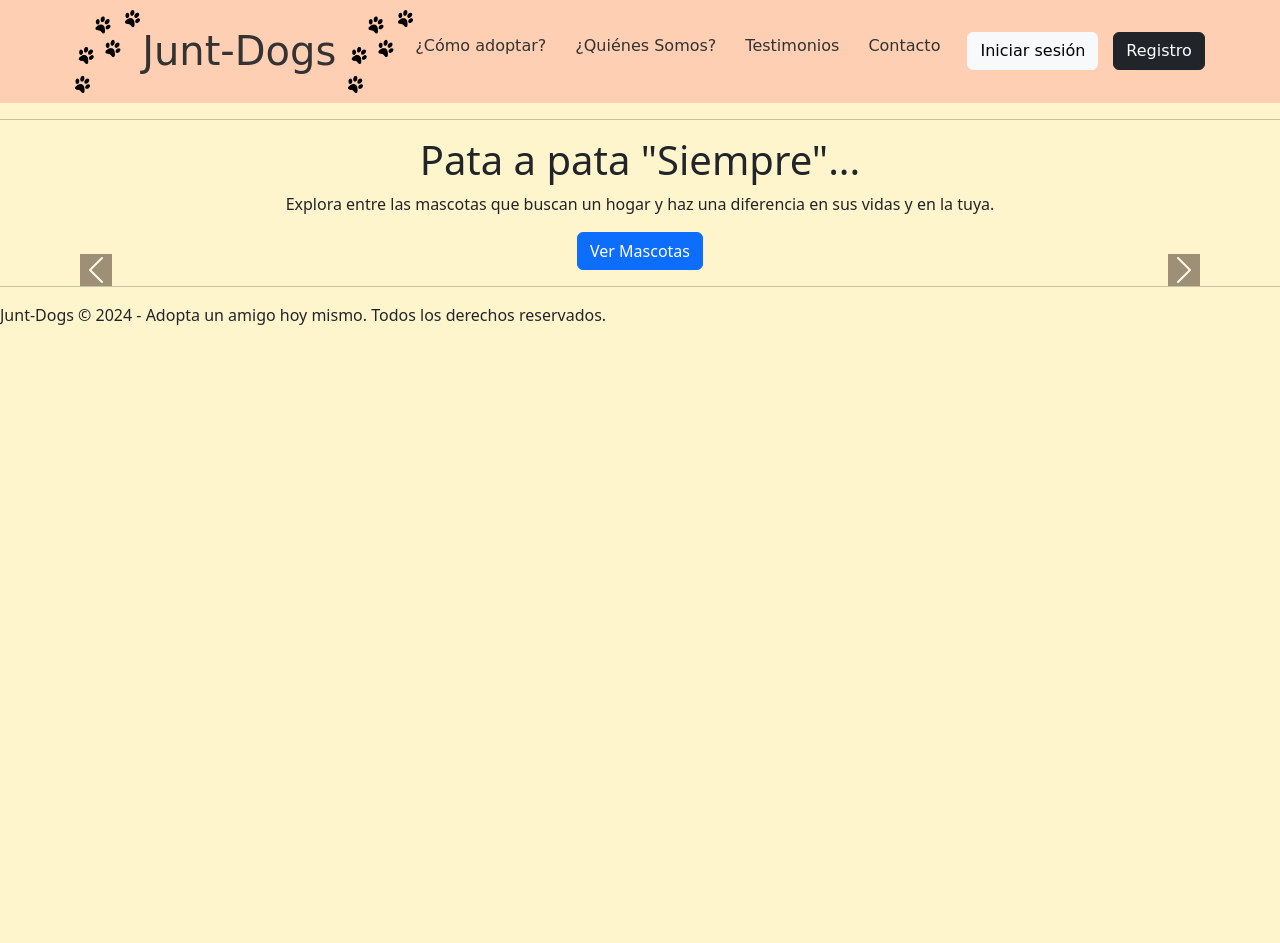
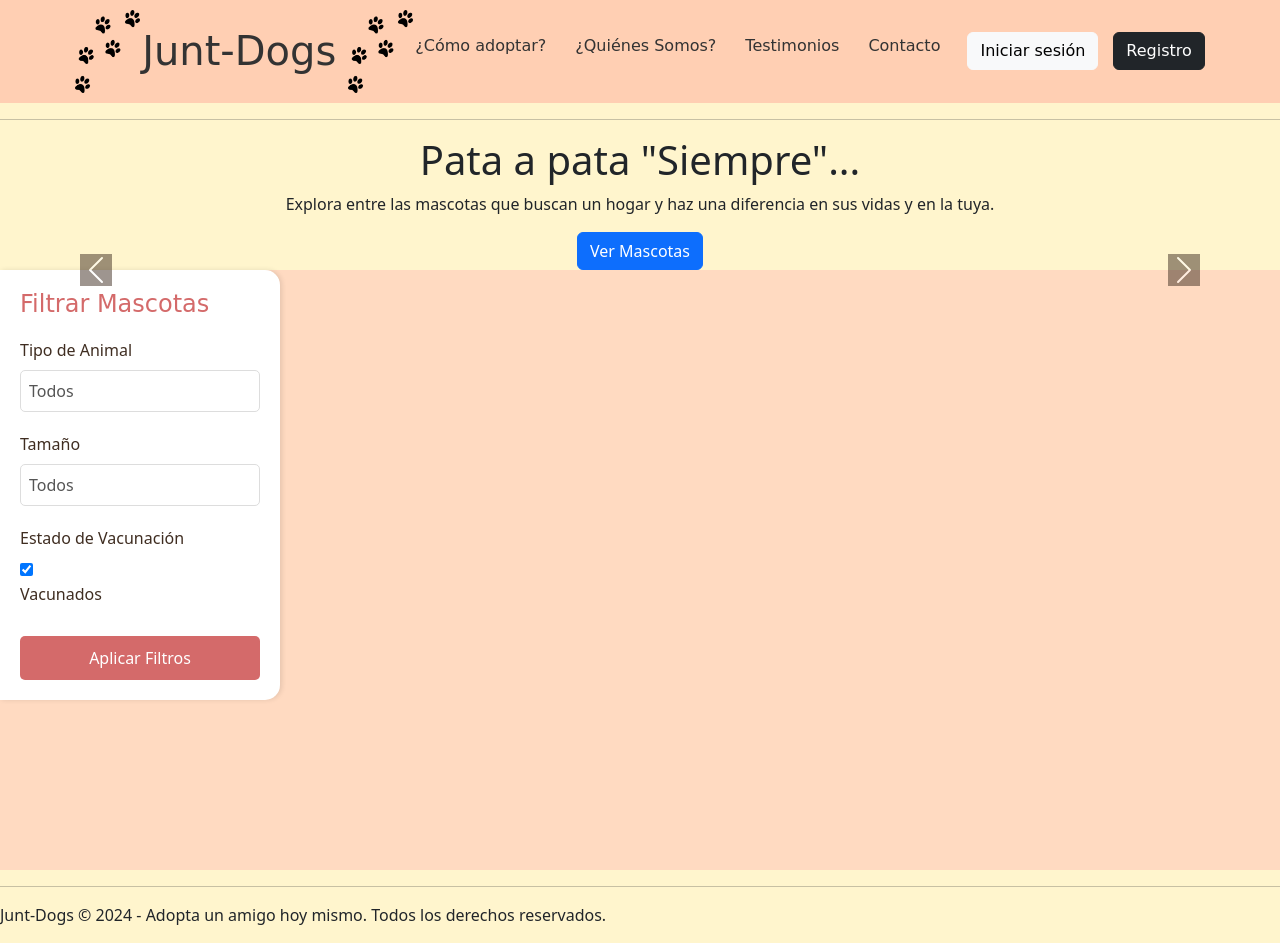
Before and after one commit to AntonioF842/JUN-DOGS-, a PHP site: page /Adopciones.html in a window 1280 px wide. Before the commit the page ends 325 px from the top, so only its background shows below. Run offline with PHP 8.4, Linux system fonts and the light colour scheme.

Commit message:
Añadi el filtro de Mascotas

```diff
--- a/frontend/Adopciones.html
+++ b/frontend/Adopciones.html
@@ -63,10 +63,50 @@
         <!-- Dynamic modals will be inserted here -->
     </div>
 
-    <!-- Sección de mascotas en adopción -->
-    <main id="mascotas">
-        <!-- Dynamic content will be inserted here -->
-    </main>
+    <!-- Nuevo contenedor flexible -->
+    <div class="content-wrapper">
+        <!-- Barra lateral de filtros -->
+        <aside class="filter-sidebar">
+            <h3>Filtrar Mascotas</h3>
+
+            <div class="filter-group">
+                <label for="tipo-animal">Tipo de Animal</label>
+                <select id="tipo-animal" class="form-control">
+                    <option value="">Todos</option>
+                    <option value="Perro">Perros</option>
+                    <option value="Gato">Gatos</option>
+                    <option value="Otro">Otros</option>
+                </select>
+            </div>
+
+            <div class="filter-group">
+                <label for="tamaño">Tamaño</label>
+                <select id="tamaño" class="form-control">
+                    <option value="">Todos</option>
+                    <option value="Pequeño">Pequeño</option>
+                    <option value="Mediano">Mediano</option>
+                    <option value="Grande">Grande</option>
+                </select>
+            </div>
+
+            <div class="filter-group">
+                <label>Estado de Vacunación</label>
+                <div>
+                    <input type="checkbox" id="vacunado" checked>
+                    <label for="vacunado">Vacunados</label>
+                </div>
+            </div>
+
+            <button class="filter-btn" onclick="aplicarFiltros()">Aplicar Filtros</button>
+        </aside>
+
+        <!-- Contenido principal -->
+        <div class="main-content">
+            <main id="mascotas">
+                <!-- El contenido dinámico se insertará aquí -->
+            </main>
+        </div>
+    </div>
 
     <footer>
         <hr class="divider">
--- a/frontend/css/adopciones.css
+++ b/frontend/css/adopciones.css
@@ -413,3 +413,89 @@ body {
         width: 100%;
     }
 }
+
+/* Nuevo contenedor flexible para la sección principal */
+.content-wrapper {
+    display: flex;
+    background-color: #FFDAC1;
+    min-height: calc(100vh - 200px); /* Ajusta según el tamaño de tu navbar */
+}
+
+/* Estilos para la barra lateral de filtros */
+.filter-sidebar {
+    width: 280px;
+    background-color: #FFF;
+    padding: 20px;
+    box-shadow: 2px 0 5px rgba(0, 0, 0, 0.1);
+    position: sticky;
+    top: 0;
+    height: 100%;
+    border-radius: 0 15px 15px 0;
+}
+
+.filter-sidebar h3 {
+    color: #D46A6A;
+    font-family: "Itim", cursive;
+    font-size: 1.5em;
+    margin-bottom: 20px;
+}
+
+.filter-group {
+    margin-bottom: 20px;
+}
+
+.filter-group label {
+    display: block;
+    color: #3f2d21;
+    margin-bottom: 8px;
+    font-weight: 500;
+}
+
+.filter-group select,
+.filter-group input[type="range"] {
+    width: 100%;
+    padding: 8px;
+    border: 1px solid #ddd;
+    border-radius: 5px;
+    background-color: #fff;
+    color: #555;
+}
+
+.filter-group input[type="checkbox"] {
+    margin-right: 8px;
+}
+
+.filter-btn {
+    background-color: #D46A6A;
+    color: white;
+    border: none;
+    padding: 10px 20px;
+    border-radius: 5px;
+    width: 100%;
+    cursor: pointer;
+    transition: background-color 0.3s;
+    margin-top: 10px;
+}
+
+.filter-btn:hover {
+    background-color: #B95353;
+}
+
+/* Ajuste del contenedor principal de mascotas */
+.main-content {
+    flex: 1;
+    padding: 20px;
+}
+
+/* Ajustes responsive */
+@media (max-width: 768px) {
+    .content-wrapper {
+        flex-direction: column;
+    }
+
+    .filter-sidebar {
+        width: 100%;
+        margin-bottom: 20px;
+        border-radius: 0 0 15px 15px;
+    }
+}
--- a/frontend/js/adopciones.js
+++ b/frontend/js/adopciones.js
@@ -1,7 +1,16 @@
 document.addEventListener("DOMContentLoaded", function() {
+    loadAndDisplayPets();
+});
+
+function loadAndDisplayPets(filters = {}) {
     fetch('../backend/adopciones.php')
         .then(response => response.json())
         .then(data => {
+            // Apply filters if they exist
+            const filteredData = filters && Object.keys(filters).length > 0
+                ? filterPets(data, filters)
+                : data;
+
             const carouselInner = document.getElementById('carousel-inner');
             const modalsContainer = document.getElementById('modals-container');
             const mascotasSection = document.getElementById('mascotas');
@@ -11,7 +20,7 @@ document.addEventListener("DOMContentLoaded", function() {
 
             const animGallery = mascotasSection.querySelector('.anim-gallery');
 
-            data.forEach((animal, index) => {
+            filteredData.forEach((animal, index) => {
                 // Carousel item
                 const carouselItem = document.createElement('div');
                 carouselItem.className = `carousel-item ${index === 0 ? 'active' : ''}`;
@@ -20,8 +29,8 @@ document.addEventListener("DOMContentLoaded", function() {
                         <img src="${animal.foto_url}" class="card-img-top" alt="${animal.nombre}">
                         <div class="card-body">
                             <h5 class="card-title">${animal.nombre}</h5>
-                            <p class="card-text"><strong>Edad:</strong> ${animal.edad} años</p>
-                            <p class="card-text"><strong>Raza:</strong> ${animal.raza}</p>
+                            <p class="card-text"><strong>Tipo:</strong> ${animal.tipo_animal}</p>
+                            <p class="card-text"><strong>Tamaño:</strong> ${animal.tamaño}</p>
                             <p>${animal.descripcion}</p>
                             <button class="btn btn-adopt" data-bs-toggle="modal" data-bs-target="#modal${animal.animal_id}">Más Información</button>
                         </div>
@@ -48,8 +57,8 @@ document.addEventListener("DOMContentLoaded", function() {
                                     <div class="col-md-6">
                                         <img src="${animal.foto_url}" class="img-fluid mb-3" alt="${animal.nombre}">
                                         <div class="pet-details">
-                                            <p><strong>Edad:</strong> ${animal.edad} años</p>
-                                            <p><strong>Raza:</strong> ${animal.raza}</p>
+                                            <p><strong>Tipo:</strong> ${animal.tipo_animal}</p>
+                                            <p><strong>Tamaño:</strong> ${animal.tamaño}</p>
                                             <p>${animal.descripcion}</p>
                                         </div>
                                     </div>
@@ -95,8 +104,8 @@ document.addEventListener("DOMContentLoaded", function() {
                 animalCard.innerHTML = `
                     <img src="${animal.foto_url}" alt="Foto de ${animal.nombre}">
                     <h3>${animal.nombre}</h3>
-                    <p><strong>Edad:</strong> ${animal.edad} años</p>
-                    <p><strong>Raza:</strong> ${animal.raza}</p>
+                    <p><strong>Tipo:</strong> ${animal.tipo_animal}</p>
+                    <p><strong>Tamaño:</strong> ${animal.tamaño}</p>
                     <p class="descripcion">${animal.descripcion}</p>
                     <button class="adopt-button btn btn-dark" data-bs-toggle="modal" data-bs-target="#modal${animal.animal_id}">Adoptar</button>
                 `;
@@ -104,4 +113,34 @@ document.addEventListener("DOMContentLoaded", function() {
             });
         })
         .catch(error => console.error('Error fetching adoption data:', error));
-});
+}
+
+function filterPets(pets, filters) {
+    return pets.filter(pet => {
+        let meetsFilters = true;
+
+        if (filters.tipoAnimal && filters.tipoAnimal !== '') {
+            meetsFilters = meetsFilters && pet.tipo_animal === filters.tipoAnimal;
+        }
+
+        if (filters.tamaño && filters.tamaño !== '') {
+            meetsFilters = meetsFilters && pet.tamaño === filters.tamaño;
+        }
+
+        if (filters.vacunado) {
+            meetsFilters = meetsFilters && pet.vacunas && pet.vacunas.length > 0;
+        }
+
+        return meetsFilters;
+    });
+}
+
+function aplicarFiltros() {
+    const filters = {
+        tipoAnimal: document.getElementById('tipo-animal').value,
+        tamaño: document.getElementById('tamaño').value,
+        vacunado: document.getElementById('vacunado').checked
+    };
+
+    loadAndDisplayPets(filters);
+}
```
